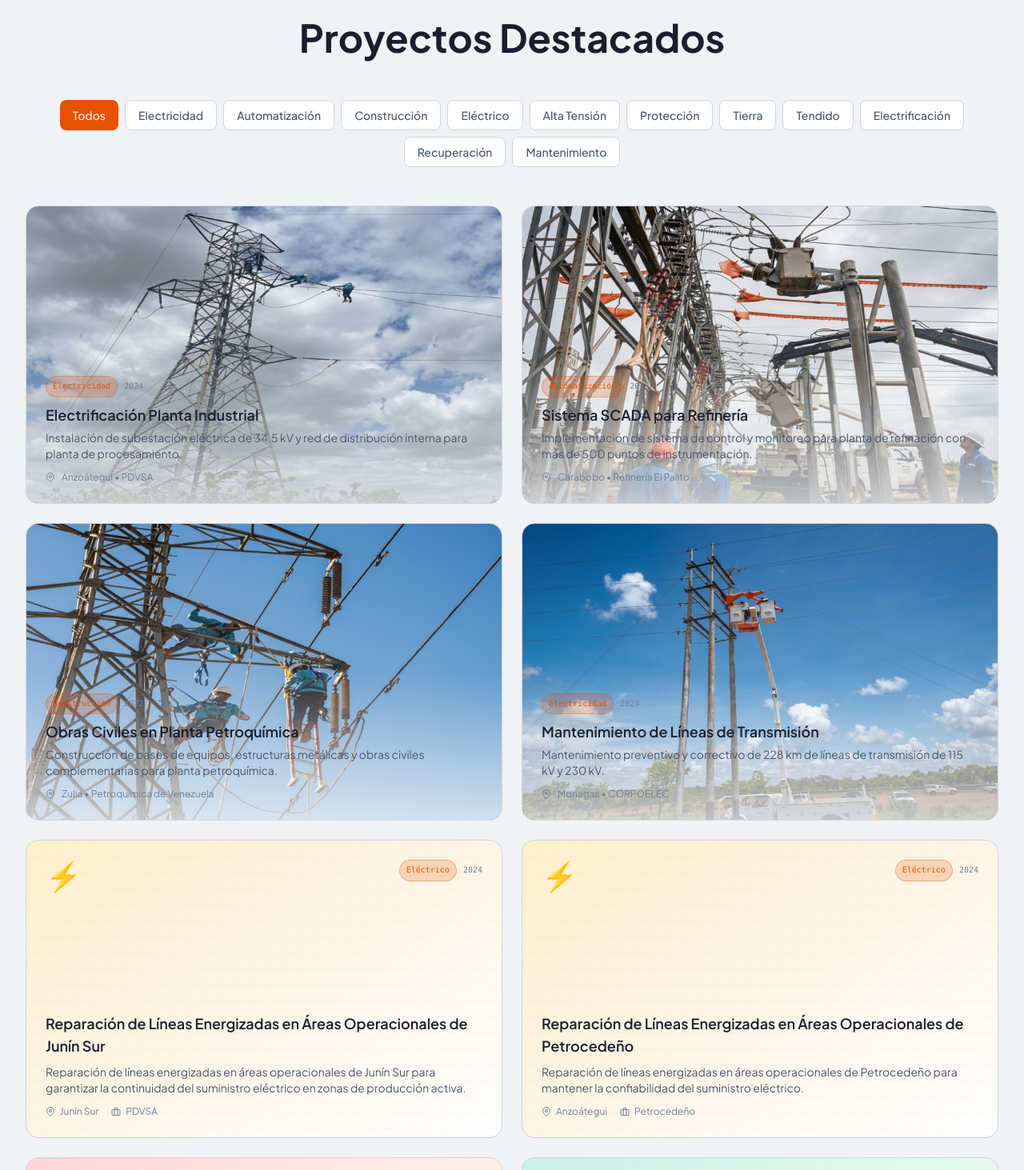
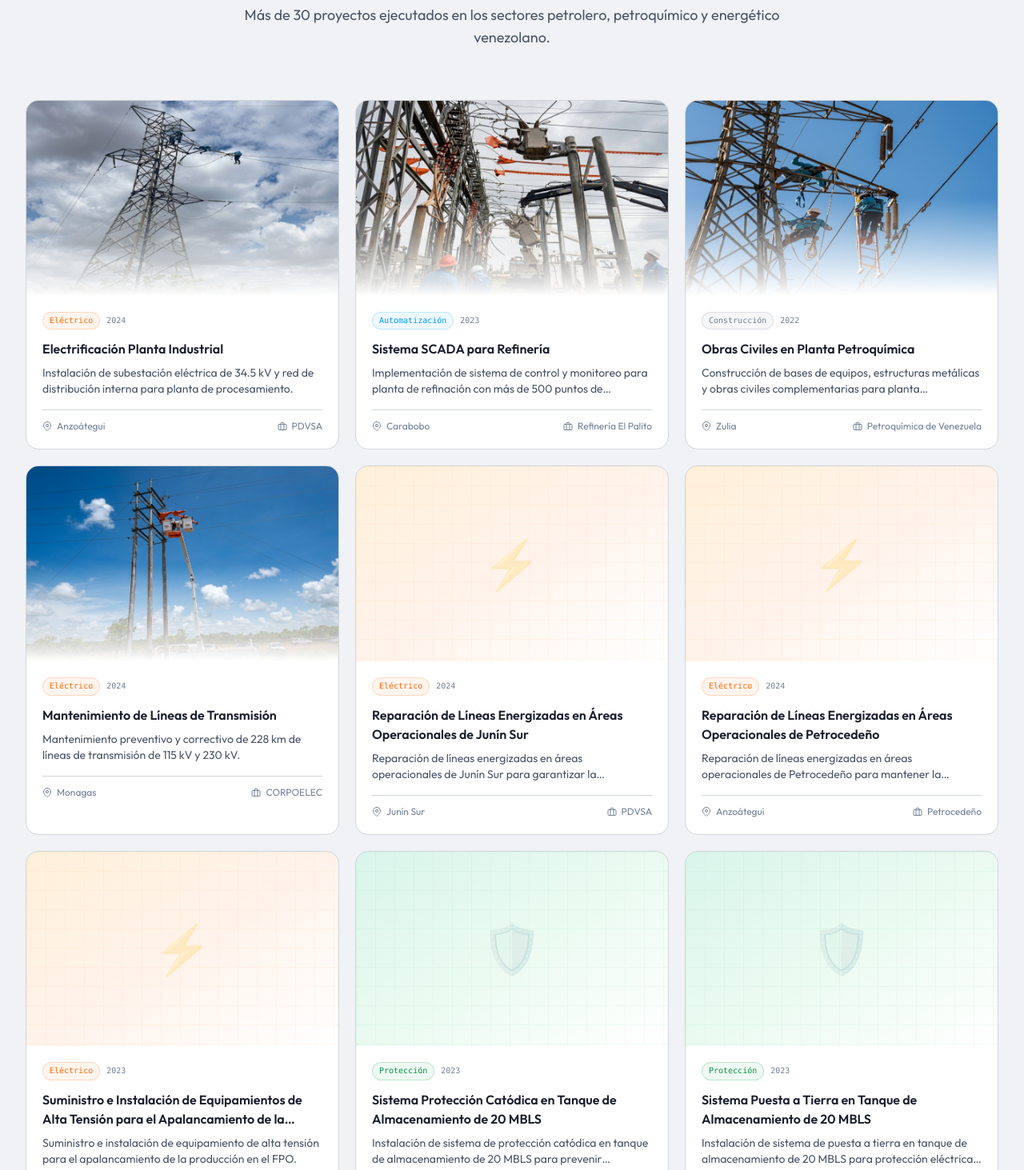
Before and after one commit to cicmelinstcmtca/cicmelinst-industrial, a React (Vite) app: page / in a window 1280 px wide. Shown: the part 2027-3490 px from the top of the page at 80% size. Built offline with nearby package versions, Linux system fonts and the light colour scheme.

Commit message:
feat: Outfit font, consolidate project categories (11→5), premium grid layout without filters

```diff
--- a/index.html
+++ b/index.html
@@ -107,7 +107,7 @@
     <!-- Preconnect for fonts -->
     <link rel="preconnect" href="https://fonts.googleapis.com" />
     <link rel="preconnect" href="https://fonts.gstatic.com" crossorigin />
-    <link href="https://fonts.googleapis.com/css2?family=Plus+Jakarta+Sans:wght@400;500;600;700;800&family=JetBrains+Mono:wght@400;500;700&display=swap" rel="stylesheet" />
+    <link href="https://fonts.googleapis.com/css2?family=Outfit:wght@300;400;500;600;700;800&family=JetBrains+Mono:wght@400;500;700&display=swap" rel="stylesheet" />
 
     <!-- DNS Prefetch for external resources -->
     <link rel="dns-prefetch" href="https://fonts.googleapis.com" />
--- a/src/components/layout/Projects.tsx
+++ b/src/components/layout/Projects.tsx
@@ -1,69 +1,34 @@
-import { useState, useMemo } from 'react';
+import { useState } from 'react';
 import { motion, AnimatePresence } from 'motion/react';
 import { useProjects } from '../../hooks';
-import { projectCategories } from '../../data';
 import type { Project } from '../../data/types';
 
-const CATEGORY_ICONS: Record<string, string> = {
-  'Electricidad': '⚡',
-  'Automatización': '🔧',
-  'Construcción': '🏗️',
-  'Eléctrico': '⚡',
-  'Alta Tensión': '🔌',
-  'Protección': '🛡️',
-  'Tierra': '🌍',
-  'Tendido': '🔗',
-  'Electrificación': '💡',
-  'Recuperación': '🔄',
-  'Mantenimiento': '🔩',
-};
-
-const CATEGORY_GRADIENTS: Record<string, string> = {
-  'Electricidad': 'from-amber-500/20 via-orange-500/10 to-transparent',
-  'Automatización': 'from-blue-500/20 via-cyan-500/10 to-transparent',
-  'Construcción': 'from-stone-500/20 via-gray-500/10 to-transparent',
-  'Eléctrico': 'from-yellow-500/20 via-amber-500/10 to-transparent',
-  'Alta Tensión': 'from-red-500/20 via-orange-500/10 to-transparent',
-  'Protección': 'from-emerald-500/20 via-green-500/10 to-transparent',
-  'Tierra': 'from-teal-500/20 via-cyan-500/10 to-transparent',
-  'Tendido': 'from-indigo-500/20 via-blue-500/10 to-transparent',
-  'Electrificación': 'from-yellow-400/20 via-amber-400/10 to-transparent',
-  'Recuperación': 'from-green-500/20 via-emerald-500/10 to-transparent',
-  'Mantenimiento': 'from-slate-500/20 via-gray-500/10 to-transparent',
+const CATEGORY_CONFIG: Record<string, { icon: string; gradient: string; color: string }> = {
+  'Eléctrico': { icon: '⚡', gradient: 'from-amber-500/15 via-orange-500/8 to-transparent', color: '#FF6600' },
+  'Automatización': { icon: '🔧', gradient: 'from-blue-500/15 via-cyan-500/8 to-transparent', color: '#0099FF' },
+  'Construcción': { icon: '🏗️', gradient: 'from-stone-500/15 via-gray-500/8 to-transparent', color: '#718096' },
+  'Protección': { icon: '🛡️', gradient: 'from-emerald-500/15 via-green-500/8 to-transparent', color: '#009944' },
+  'Mantenimiento': { icon: '🔩', gradient: 'from-slate-500/15 via-gray-500/8 to-transparent', color: '#9AA3AC' },
 };
 
 export function Projects() {
   const allProjects = useProjects();
-  const [activeCategory, setActiveCategory] = useState<string>('all');
   const [selectedProject, setSelectedProject] = useState<string | null>(null);
 
-  const filtered = useMemo(() =>
-    activeCategory === 'all'
-      ? allProjects
-      : allProjects.filter((p: Project) => p.category === activeCategory),
-    [allProjects, activeCategory]
-  );
-
-  const selected = useMemo(() =>
-    allProjects.find((p: Project) => p.slug === selectedProject) || null,
-    [allProjects, selectedProject]
-  );
-
-  const hasImage = (project: Project) => {
-    return project.image && !project.image.includes('placeholder');
-  };
+  const selected = allProjects.find((p: Project) => p.slug === selectedProject) || null;
 
   return (
     <section id="projects" className="py-20 lg:py-32 bg-[var(--color-bg-control)]">
       <div className="max-w-7xl mx-auto px-4 sm:px-6 lg:px-8">
-        <div className="text-center mb-12">
+        {/* Header */}
+        <div className="text-center mb-16">
           <motion.span
             initial={{ opacity: 0, y: 10 }}
             whileInView={{ opacity: 1, y: 0 }}
             viewport={{ once: true }}
             className="inline-block text-xs font-mono text-[var(--color-warn-orange)] uppercase tracking-widest mb-4"
           >
-            Nuestros Proyectos
+            Portafolio
           </motion.span>
           <motion.h2
             initial={{ opacity: 0, y: 20 }}
@@ -75,55 +40,26 @@ export function Projects() {
           >
             Proyectos Destacados
           </motion.h2>
-        </div>
-
-        {/* Category Filters */}
-        <motion.div
+          <motion.p
             initial={{ opacity: 0, y: 20 }}
             whileInView={{ opacity: 1, y: 0 }}
             viewport={{ once: true }}
-          className="flex flex-wrap justify-center gap-2 mb-12"
+            transition={{ delay: 0.2 }}
+            className="mt-4 text-lg text-[var(--color-text-secondary)] max-w-2xl mx-auto"
           >
-          <button
-            onClick={() => setActiveCategory('all')}
-            className={`px-4 py-2 text-sm font-medium rounded-lg transition-all ${
-              activeCategory === 'all'
-                ? 'bg-[var(--color-warn-orange)] text-[var(--color-bg-control)]'
-                : 'bg-[var(--color-bg-panel)] text-[var(--color-text-secondary)] hover:text-[var(--color-text-primary)] border border-[var(--color-border-panel)]'
-            }`}
-          >
-            Todos
-          </button>
-          {projectCategories.map((cat: string) => (
-            <button
-              key={cat}
-              onClick={() => setActiveCategory(cat)}
-              className={`px-4 py-2 text-sm font-medium rounded-lg transition-all ${
-                activeCategory === cat
-                  ? 'bg-[var(--color-warn-orange)] text-[var(--color-bg-control)]'
-                  : 'bg-[var(--color-bg-panel)] text-[var(--color-text-secondary)] hover:text-[var(--color-text-primary)] border border-[var(--color-border-panel)]'
-              }`}
-            >
-              {cat}
-            </button>
+            Más de 30 proyectos ejecutados en los sectores petrolero, petroquímico y energético venezolano.
+          </motion.p>
+        </div>
+
+        {/* Grid */}
+        <div className="grid sm:grid-cols-2 lg:grid-cols-3 gap-5">
+          {allProjects.map((project: Project, i: number) => (
+            <ProjectCard key={project.id} project={project} index={i} onClick={() => setSelectedProject(project.slug)} />
           ))}
-        </motion.div>
-
-        {/* Mixed Grid: Image cards + Industrial cards */}
-        <div className="grid sm:grid-cols-2 lg:grid-cols-2 gap-6">
-          <AnimatePresence mode="wait">
-            {filtered.map((project: Project, i: number) => (
-              hasImage(project) ? (
-                <ImageCard key={project.id} project={project} index={i} onClick={() => setSelectedProject(project.slug)} />
-              ) : (
-                <IndustrialCard key={project.id} project={project} index={i} onClick={() => setSelectedProject(project.slug)} />
-              )
-            ))}
-          </AnimatePresence>
         </div>
       </div>
 
-      {/* Project Modal */}
+      {/* Modal */}
       <AnimatePresence>
         {selected && (
           <ProjectModal project={selected.slug} onClose={() => setSelectedProject(null)} allProjects={allProjects} />
@@ -133,104 +69,74 @@ export function Projects() {
   );
 }
 
-function ImageCard({ project, index, onClick }: { project: Project; index: number; onClick: () => void }) {
+function ProjectCard({ project, index, onClick }: { project: Project; index: number; onClick: () => void }) {
+  const config = CATEGORY_CONFIG[project.category] || CATEGORY_CONFIG['Eléctrico'];
+  const hasImage = project.image && !project.image.includes('placeholder');
+
   return (
     <motion.div
-      initial={{ opacity: 0, y: 20 }}
-      animate={{ opacity: 1, y: 0 }}
-      exit={{ opacity: 0, y: -20 }}
-      transition={{ delay: index * 0.05 }}
+      initial={{ opacity: 0, y: 24 }}
+      whileInView={{ opacity: 1, y: 0 }}
+      viewport={{ once: true, margin: '-40px' }}
+      transition={{ duration: 0.4, delay: index * 0.04 }}
       onClick={onClick}
-      className="group relative aspect-[16/10] rounded-2xl overflow-hidden cursor-pointer border border-[var(--color-border-panel)] hover:border-[var(--color-warn-orange)]/30 transition-all"
+      className="group relative rounded-2xl overflow-hidden cursor-pointer border border-[var(--color-border-panel)] hover:border-[var(--color-warn-orange)]/25 transition-all duration-300 bg-[var(--color-bg-panel)]"
     >
+      {/* Image or Gradient */}
+      {hasImage ? (
+        <div className="aspect-[16/10] relative overflow-hidden">
           <img
             src={project.image}
             alt={project.title}
             className="w-full h-full object-cover transition-transform duration-500 group-hover:scale-105"
           />
-      <div className="absolute inset-0 bg-gradient-to-t from-[var(--color-bg-control)] via-[var(--color-bg-control)]/20 to-transparent opacity-80 group-hover:opacity-90 transition-opacity" />
+          <div className="absolute inset-0 bg-gradient-to-t from-[var(--color-bg-panel)] via-transparent to-transparent" />
+        </div>
+      ) : (
+        <div className={`aspect-[16/10] relative bg-gradient-to-br ${config.gradient} overflow-hidden`}>
+          {/* Grid Pattern */}
+          <div className="absolute inset-0 opacity-[0.04]" style={{
+            backgroundImage: `linear-gradient(${config.color} 1px, transparent 1px), linear-gradient(90deg, ${config.color} 1px, transparent 1px)`,
+            backgroundSize: '24px 24px'
+          }} />
+          {/* Icon */}
+          <div className="absolute inset-0 flex items-center justify-center">
+            <span className="text-6xl opacity-20 group-hover:opacity-30 group-hover:scale-110 transition-all duration-500">{config.icon}</span>
+          </div>
+        </div>
+      )}
 
-      <div className="absolute bottom-0 left-0 right-0 p-6">
-        <div className="flex items-center gap-2 mb-2">
-          <span className="text-[10px] font-mono px-2 py-1 rounded-full bg-[var(--color-warn-orange)]/20 text-[var(--color-warn-orange)] border border-[var(--color-warn-orange)]/30">
+      {/* Content */}
+      <div className="p-5">
+        <div className="flex items-center gap-2 mb-3">
+          <span
+            className="text-[10px] font-mono px-2 py-0.5 rounded-full border"
+            style={{ color: config.color, borderColor: `${config.color}33`, backgroundColor: `${config.color}10` }}
+          >
             {project.category}
           </span>
           <span className="text-[10px] font-mono text-[var(--color-text-muted)]">
             {project.year}
           </span>
         </div>
-        <h3 className="text-lg font-semibold text-[var(--color-text-primary)] mb-1" style={{ fontFamily: 'var(--font-family-display)' }}>
+
+        <h3 className="text-base font-semibold text-[var(--color-text-primary)] mb-2 group-hover:text-[var(--color-warn-orange)] transition-colors line-clamp-2" style={{ fontFamily: 'var(--font-family-display)' }}>
           {project.title}
         </h3>
-        <p className="text-sm text-[var(--color-text-secondary)] line-clamp-2">
+
+        <p className="text-sm text-[var(--color-text-secondary)] line-clamp-2 mb-4">
           {project.description}
         </p>
-        <div className="flex items-center gap-2 mt-3 text-xs text-[var(--color-text-muted)]">
-          <svg width="12" height="12" viewBox="0 0 24 24" fill="none" stroke="currentColor" strokeWidth="2">
-            <path d="M21 10c0 7-9 13-9 13s-9-6-9-13a9 9 0 0 1 18 0z" />
-            <circle cx="12" cy="10" r="3" />
-          </svg>
-          {project.location} • {project.client}
-        </div>
-      </div>
-    </motion.div>
-  );
-}
 
-function IndustrialCard({ project, index, onClick }: { project: Project; index: number; onClick: () => void }) {
-  const icon = CATEGORY_ICONS[project.category] || '⚙️';
-  const gradient = CATEGORY_GRADIENTS[project.category] || 'from-gray-500/20 via-gray-500/10 to-transparent';
-
-  return (
-    <motion.div
-      initial={{ opacity: 0, y: 20 }}
-      animate={{ opacity: 1, y: 0 }}
-      exit={{ opacity: 0, y: -20 }}
-      transition={{ delay: index * 0.05 }}
-      onClick={onClick}
-      className="group relative aspect-[16/10] rounded-2xl overflow-hidden cursor-pointer border border-[var(--color-border-panel)] hover:border-[var(--color-warn-orange)]/30 transition-all bg-[var(--color-bg-panel)]"
-    >
-      {/* Gradient Background */}
-      <div className={`absolute inset-0 bg-gradient-to-br ${gradient}`} />
-
-      {/* Grid Pattern Overlay */}
-      <div className="absolute inset-0 opacity-[0.03]" style={{
-        backgroundImage: `linear-gradient(var(--color-text-muted) 1px, transparent 1px), linear-gradient(90deg, var(--color-text-muted) 1px, transparent 1px)`,
-        backgroundSize: '20px 20px'
-      }} />
-
-      {/* Content */}
-      <div className="relative h-full flex flex-col justify-between p-6">
-        {/* Top */}
-        <div className="flex items-start justify-between">
-          <span className="text-4xl">{icon}</span>
-          <div className="flex items-center gap-2">
-            <span className="text-[10px] font-mono px-2 py-1 rounded-full bg-[var(--color-warn-orange)]/20 text-[var(--color-warn-orange)] border border-[var(--color-warn-orange)]/30">
-              {project.category}
-            </span>
-            <span className="text-[10px] font-mono text-[var(--color-text-muted)]">
-              {project.year}
-            </span>
-          </div>
-        </div>
-
-        {/* Bottom */}
-        <div>
-          <h3 className="text-lg font-semibold text-[var(--color-text-primary)] mb-2 group-hover:text-[var(--color-warn-orange)] transition-colors" style={{ fontFamily: 'var(--font-family-display)' }}>
-            {project.title}
-          </h3>
-          <p className="text-sm text-[var(--color-text-secondary)] line-clamp-2 mb-3">
-            {project.description}
-          </p>
-          <div className="flex items-center gap-4 text-xs text-[var(--color-text-muted)]">
-            <div className="flex items-center gap-1.5">
+        <div className="flex items-center justify-between pt-3 border-t border-[var(--color-border-panel)]">
+          <div className="flex items-center gap-1.5 text-xs text-[var(--color-text-muted)]">
             <svg width="12" height="12" viewBox="0 0 24 24" fill="none" stroke="currentColor" strokeWidth="2">
               <path d="M21 10c0 7-9 13-9 13s-9-6-9-13a9 9 0 0 1 18 0z" />
               <circle cx="12" cy="10" r="3" />
             </svg>
             {project.location}
           </div>
-            <div className="flex items-center gap-1.5">
+          <div className="flex items-center gap-1.5 text-xs text-[var(--color-text-muted)]">
             <svg width="12" height="12" viewBox="0 0 24 24" fill="none" stroke="currentColor" strokeWidth="2">
               <rect x="2" y="7" width="20" height="14" rx="2" ry="2" />
               <path d="M16 21V5a2 2 0 0 0-2-2h-4a2 2 0 0 0-2 2v16" />
@@ -239,12 +145,9 @@ function IndustrialCard({ project, index, onClick }: { project: Project; index:
           </div>
         </div>
       </div>
-      </div>
 
       {/* Hover Glow */}
-      <div className="absolute inset-0 opacity-0 group-hover:opacity-100 transition-opacity duration-300 pointer-events-none">
-        <div className="absolute bottom-0 left-0 right-0 h-1 bg-gradient-to-r from-transparent via-[var(--color-warn-orange)] to-transparent" />
-      </div>
+      <div className="absolute bottom-0 left-0 right-0 h-[2px] bg-gradient-to-r from-transparent via-[var(--color-warn-orange)] to-transparent opacity-0 group-hover:opacity-100 transition-opacity duration-300" />
     </motion.div>
   );
 }
@@ -253,7 +156,7 @@ function ProjectModal({ project: slug, onClose, allProjects }: { project: string
   const selected = allProjects.find((p: Project) => p.slug === slug);
   if (!selected) return null;
 
-  const icon = CATEGORY_ICONS[selected.category] || '⚙️';
+  const config = CATEGORY_CONFIG[selected.category] || CATEGORY_CONFIG['Eléctrico'];
 
   return (
     <motion.div
@@ -273,10 +176,13 @@ function ProjectModal({ project: slug, onClose, allProjects }: { project: string
         {/* Header */}
         <div className="relative p-6 border-b border-[var(--color-border-panel)]">
           <div className="flex items-start gap-4">
-            <span className="text-4xl">{icon}</span>
+            <span className="text-4xl">{config.icon}</span>
             <div className="flex-1">
               <div className="flex items-center gap-2 mb-2">
-                <span className="text-xs font-mono px-2 py-1 rounded-full bg-[var(--color-warn-orange)]/20 text-[var(--color-warn-orange)]">
+                <span
+                  className="text-xs font-mono px-2 py-0.5 rounded-full border"
+                  style={{ color: config.color, borderColor: `${config.color}33`, backgroundColor: `${config.color}10` }}
+                >
                   {selected.category}
                 </span>
                 <span className="text-xs text-[var(--color-text-muted)]">{selected.year}</span>
@@ -302,13 +208,11 @@ function ProjectModal({ project: slug, onClose, allProjects }: { project: string
 
         {/* Content */}
         <div className="p-6 space-y-6">
-          {/* Description */}
           <div>
             <h4 className="text-sm font-semibold text-[var(--color-text-primary)] mb-2">Descripción</h4>
             <p className="text-sm text-[var(--color-text-secondary)] leading-relaxed">{selected.description}</p>
           </div>
 
-          {/* Technical Description */}
           {selected.technicalDescription && (
             <div className="p-4 bg-[var(--color-bg-control)] rounded-lg">
               <h4 className="text-sm font-semibold text-[var(--color-text-primary)] mb-2">Detalle Técnico</h4>
@@ -316,7 +220,6 @@ function ProjectModal({ project: slug, onClose, allProjects }: { project: string
             </div>
           )}
 
-          {/* Services */}
           {selected.services && selected.services.length > 0 && (
             <div>
               <h4 className="text-sm font-semibold text-[var(--color-text-primary)] mb-3">Servicios</h4>
@@ -330,7 +233,6 @@ function ProjectModal({ project: slug, onClose, allProjects }: { project: string
             </div>
           )}
 
-          {/* Results */}
           {selected.results && selected.results.length > 0 && (
             <div>
               <h4 className="text-sm font-semibold text-[var(--color-text-primary)] mb-3">Resultados</h4>
@@ -345,7 +247,6 @@ function ProjectModal({ project: slug, onClose, allProjects }: { project: string
             </div>
           )}
 
-          {/* Technologies */}
           {selected.technologies && selected.technologies.length > 0 && (
             <div>
               <h4 className="text-sm font-semibold text-[var(--color-text-primary)] mb-3">Tecnologías</h4>
--- a/src/data/projects.ts
+++ b/src/data/projects.ts
@@ -7,7 +7,7 @@ export const projects: Project[] = [
     client: "PDVSA",
     year: 2024,
     location: "Anzoátegui",
-    category: "Electricidad",
+    category: "Eléctrico",
     objective: "Instalar una subestación eléctrica de 34.5 kV y la red de distribución interna para garantizar el suministro energético de una planta de procesamiento.",
     description: "Instalación de subestación eléctrica de 34.5 kV y red de distribución interna para planta de procesamiento.",
     technicalDescription: "Se ejecutó el diseño, montaje y puesta en servicio de una subestación eléctrica compacta de 34.5 kV, incluyendo transformadores de potencia, tableros de media tensión, sistemas de protección y control, y la red de distribución interna en baja tensión para alimentar todos los equipos de la planta.",
@@ -109,7 +109,7 @@ export const projects: Project[] = [
     client: "CORPOELEC",
     year: 2024,
     location: "Monagas",
-    category: "Electricidad",
+    category: "Eléctrico",
     objective: "Ejecutar el mantenimiento preventivo y correctivo de 228 km de líneas de transmisión de 115 kV y 230 kV para garantizar la continuidad del servicio eléctrico.",
     description: "Mantenimiento preventivo y correctivo de 228 km de líneas de transmisión de 115 kV y 230 kV.",
     technicalDescription: "Se realizaron labores de mantenimiento preventivo y correctivo en líneas de transmisión de 115 kV y 230 kV, incluyendo cambio de aisladores, reparación de conductores, poda de vegetación en franjas de servidumbre, medición de resistencia de puesta a tierra, y termografía de conexiones.",
@@ -203,7 +203,7 @@ export const projects: Project[] = [
     client: "PDVSA",
     year: 2023,
     location: "FPO",
-    category: "Alta Tensión",
+    category: "Eléctrico",
     objective: "Suministrar e instalar equipos de alta tensión para fortalecer la infraestructura eléctrica y apalancar la producción de crudo en el FPO.",
     description: "Suministro e instalación de equipamiento de alta tensión para el apalancamiento de la producción en el FPO.",
     technicalDescription: "Provisión, montaje y puesta en servicio de equipamiento de alta tensión incluyendo transformadores de potencia,interruptores de potencia, seccionadores,protectores de sobretensión, y sistemas de protección y control para subestaciones de distribución de alta tensión.",
@@ -263,7 +263,7 @@ export const projects: Project[] = [
     client: "PDVSA",
     year: 2023,
     location: "Anzoátegui",
-    category: "Tierra",
+    category: "Protección",
     objective: "Diseñar e instalar un sistema de puesta a tierra para garantizar la seguridad eléctrica y la protección contra descargas atmosféricas en un tanque de almacenamiento.",
     description: "Instalación de sistema de puesta a tierra en tanque de almacenamiento de 20 MBLS para protección eléctrica y contra rayos.",
     technicalDescription: "Diseño e implementación de sistema de puesta a tierra tipo malla, incluyendo electrodos de tierra,conexiones equipotenciales, medición de resistividad de suelo, y pruebas de continuidad para garantizar la protección contra descargas atmosféricas y fallas eléctricas.",
@@ -293,7 +293,7 @@ export const projects: Project[] = [
     client: "Mejorador Petrolera Roraima",
     year: 2023,
     location: "Anzoátegui",
-    category: "Tendido",
+    category: "Mantenimiento",
     objective: "Recuperar y tender conductores eléctricos de baja y media tensión para restablecer el suministro eléctrico en las instalaciones del mejorador petrolero.",
     description: "Recuperación y tendido de conductores eléctricos de baja y media tensión en el Mejorador Petrolera Roraima, S.A.",
     technicalDescription: "Retiro de conductores dañados, tendido de nuevos conductores de cobre y aluminio en circuitos de baja y media tensión, instalación de estructuras de soporte, tendido aéreo y subterráneo, y pruebas de continuidad y resistencia de aislamiento.",
@@ -323,7 +323,7 @@ export const projects: Project[] = [
     client: "PDVSA",
     year: 2024,
     location: "Ayacucho",
-    category: "Electrificación",
+    category: "Mantenimiento",
     objective: "Adecuar la infraestructura de electrificación del Bloque Ayacucho 6 para soportar las operaciones de producción de hidrocarburos.",
     description: "Adecuación de electrificación del Bloque Ayacucho 6 - Fase inmediata para soportar operaciones de producción.",
     technicalDescription: "Diseño, suministro e instalación de infraestructura eléctrica incluyendo subestaciones, tableros de distribución, tendido de cables de potencia, sistemas de protección y control, y puesta en servicio para alimentar equipos de producción y auxiliary en el Bloque Ayacucho 6.",
@@ -353,7 +353,7 @@ export const projects: Project[] = [
     client: "PDVSA",
     year: 2024,
     location: "Macolla GA",
-    category: "Recuperación",
+    category: "Mantenimiento",
     objective: "Recuperar la línea de alimentación eléctrica para restablecer el suministro de energía a las instalaciones de la Macolla GA.",
     description: "Recuperación de línea de alimentación eléctrica Macolla GA para restablecer suministro energético.",
     technicalDescription: "Intervención técnica para recuperación de línea de alimentación, incluyendo diagnóstico de fallas, reparación o reemplazo de conductores, reparación de estructuras de soporte, tensado y reconectado, y pruebas de funcionamiento para garantizar la calidad del suministro.",
--- a/src/styles/tokens.css
+++ b/src/styles/tokens.css
@@ -47,8 +47,8 @@
   --color-text-muted-l: #5A6A7A;
 
   /* ---- TYPOGRAPHY ---- */
-  --font-family-display: "Plus Jakarta Sans", system-ui, sans-serif;
-  --font-family-ui: "Plus Jakarta Sans", system-ui, sans-serif;
+  --font-family-display: "Outfit", system-ui, sans-serif;
+  --font-family-ui: "Outfit", system-ui, sans-serif;
   --font-family-mono: "JetBrains Mono", "Fira Code", "Consolas", monospace;
 
   --text-display: clamp(3.5rem, 5vw + 1rem, 6rem);
```
Lines whose indentation alone changed are shown as unchanged.
